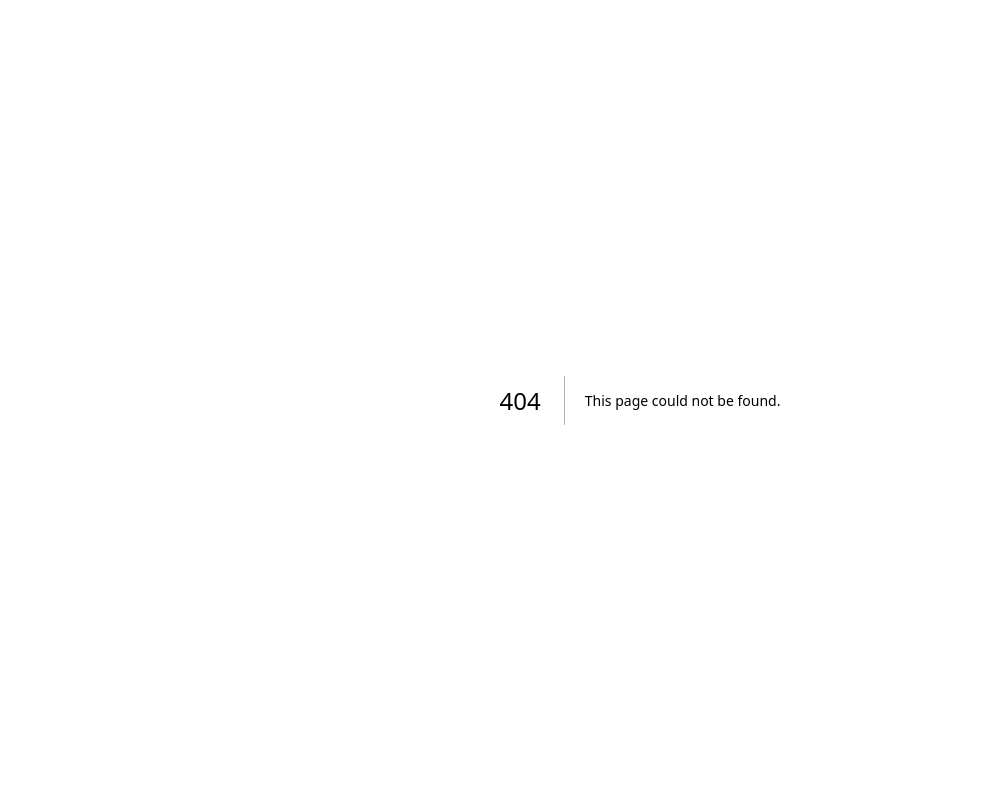
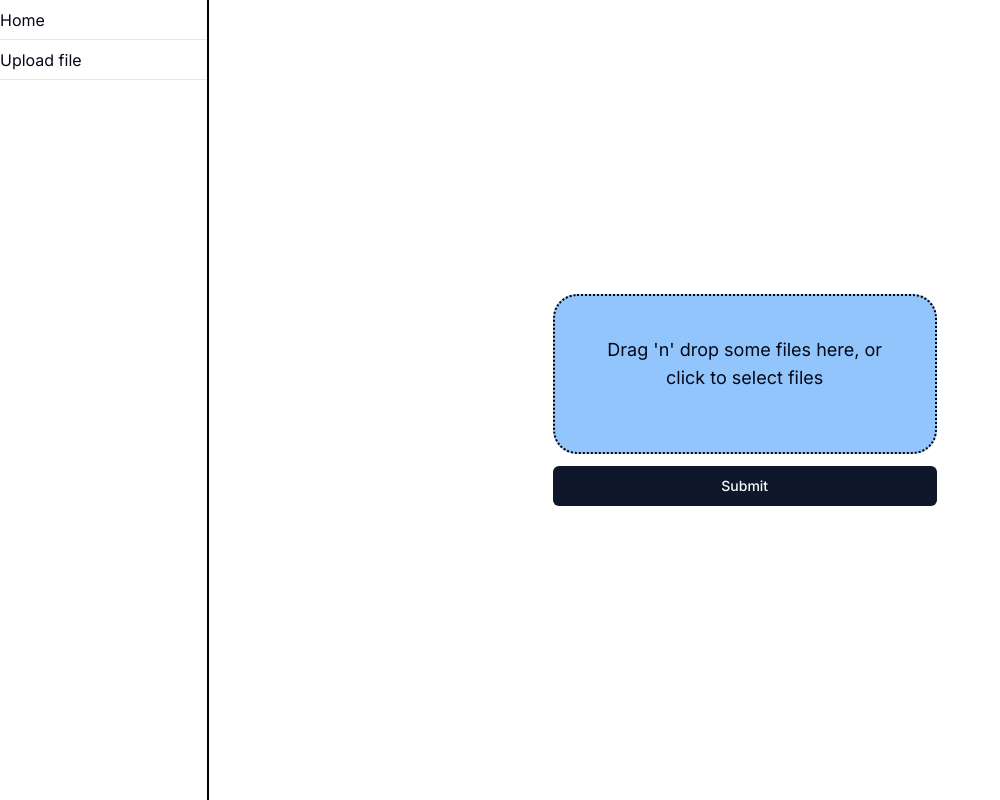
Before and after one commit to knhn1004/supahero-hackathon, a Next.js app: page /dashboard/upload in a window 1280 px wide. Before the commit this address had no page. Shown: the whole page, without its empty margins (0-1000 px from the left). Built offline with nearby package versions, Linux system fonts and the light colour scheme; no server answers.

Commit message:
structure

```diff
--- /dev/null
+++ b/app/dashboard/layout.tsx
@@ -0,0 +1,14 @@
+import Sidebar from "@/components/Sidebar";
+
+export default function RootLayout({
+  children,
+}: Readonly<{
+  children: React.ReactNode;
+}>) {
+  return (
+    <div className="flex h-screen w-screen">
+      <Sidebar />
+      {children}
+    </div>
+  );
+}
--- /dev/null
+++ b/app/dashboard/page.tsx
@@ -0,0 +1,18 @@
+import Dropzone from "@/components/Dropzone";
+import { Input } from "@/components/ui/input";
+import React from "react";
+
+const Page = () => {
+  return (
+    <div className="h-full w-full flex items-center justify-center">
+      <Input
+        className="w-[200px]"
+        disabled
+        type="email"
+        placeholder="Phone number"
+      />
+    </div>
+  );
+};
+
+export default Page;
--- /dev/null
+++ b/app/dashboard/upload/page.tsx
@@ -0,0 +1,12 @@
+import Dropzone from "@/components/Dropzone";
+import React from "react";
+
+const Page = () => {
+  return (
+    <div className="h-full w-full flex items-center justify-center">
+      <Dropzone />
+    </div>
+  );
+};
+
+export default Page;
--- a/app/layout.tsx
+++ b/app/layout.tsx
@@ -1,6 +1,8 @@
 import type { Metadata } from "next";
 import { Inter } from "next/font/google";
 import "./globals.css";
+import { UserProvider } from "../providers/User.provider";
+import Sidebar from "@/components/Sidebar";
 
 const inter = Inter({ subsets: ["latin"] });
 
@@ -16,7 +18,9 @@ export default function RootLayout({
 }>) {
   return (
     <html lang="en">
-      <body className={inter.className}>{children}</body>
+      <UserProvider>
+        <body className={inter.className}>{children}</body>
+      </UserProvider>
     </html>
   );
 }
--- a/app/page.tsx
+++ b/app/page.tsx
@@ -13,12 +13,12 @@ export default function Home() {
       const summary = await scrapeAndSummarize();
       console.log(summary[0]);
     };
-    getData();
+    // getData();
   }, []);
 
   return (
     <main className="h-screen w-screen flex items-center justify-center">
-      <Dropzone />
+      Main page
     </main>
   );
 }
--- a/components/Dropzone.tsx
+++ b/components/Dropzone.tsx
@@ -3,6 +3,7 @@
 import { useFile } from "@/hooks/supabase";
 import React, { useCallback, useState } from "react";
 import { useDropzone } from "react-dropzone";
+import { Button } from "@/components/ui/button";
 
 export default function Dropzone() {
   const { file, setFile, uploadFile } = useFile();
@@ -13,20 +14,27 @@ export default function Dropzone() {
 
   const { getRootProps, getInputProps, isDragActive } = useDropzone({ onDrop });
   return (
-    <div>
-      <div className="h-60 w-60 border-2 border-black" {...getRootProps()}>
+    <div className="flex flex-col">
+      <div
+        className="flex justify-center h-40 w-120 border-2 border-dotted border-black bg-blue-300 hover:bg-blue-400 rounded-3xl p-10 mb-3"
+        {...getRootProps()}
+      >
         <input {...getInputProps()} />
         {file?.name ? (
           <div>{file.name}</div>
         ) : isDragActive ? (
-          <p>Drop the files here ...</p>
+          <p className="text-lg w-[300px] text-center">
+            Drop the files here ...
+          </p>
         ) : (
-          <p>Drag 'n' drop some files here, or click to select files</p>
+          <p className="text-lg w-[300px] text-center">
+            Drag 'n' drop some files here, or click to select files
+          </p>
         )}
       </div>
-      <button className="border-2 border-black" onClick={uploadFile}>
-        submit
-      </button>
+      <Button variant="default" onClick={uploadFile}>
+        Submit
+      </Button>
     </div>
   );
 }
--- /dev/null
+++ b/components/Sidebar.tsx
@@ -0,0 +1,23 @@
+import Link from "next/link";
+import React from "react";
+
+const Sidebar = () => {
+  return (
+    <div className="h-full flex flex-col w-[250px] border-r-2 border-black">
+      <Link
+        className="h-10 flex items-center border-b-[1px]"
+        href={"/dashboard"}
+      >
+        Home
+      </Link>
+      <Link
+        className="h-10 flex items-center border-b-[1px]"
+        href={"/dashboard/upload"}
+      >
+        Upload file
+      </Link>
+    </div>
+  );
+};
+
+export default Sidebar;
--- a/hooks/supabase.tsx
+++ b/hooks/supabase.tsx
@@ -73,3 +73,5 @@ export const signIn = async ({
   }
   console.log(data);
 };
+
+export default supabase;
--- /dev/null
+++ b/providers/User.provider.jsx
@@ -0,0 +1,56 @@
+"use client";
+import supabase from "@/hooks/supabase";
+// UserContext.js
+import React, { createContext, useState, useContext, useEffect } from "react";
+// import { onAuthChange } from "../hooks/supabase";
+// Create a context
+const UserContext = createContext();
+
+// Create a provider component
+export const UserProvider = ({ children }) => {
+  const [user, setUser] = useState(null);
+  //   onAuthChange();
+
+  useEffect(() => {
+    const { data } = supabase.auth.onAuthStateChange((event, session) => {
+      console.log(event, session);
+
+      if (event === "INITIAL_SESSION") {
+        console.log("intial session");
+      } else if (event === "SIGNED_IN") {
+        console.log("signed in");
+        // handle sign in event
+      } else if (event === "SIGNED_OUT") {
+        console.log("signed out");
+        // handle sign out event
+      } else if (event === "PASSWORD_RECOVERY") {
+        // handle password recovery event
+      } else if (event === "TOKEN_REFRESHED") {
+        // handle token refreshed event
+      } else if (event === "USER_UPDATED") {
+        // handle user updated event
+      }
+    });
+    // call unsubscribe to remove the callback
+    data.subscription.unsubscribe();
+  }, []);
+
+  const login = (userData) => {
+    setUser(userData);
+  };
+
+  const logout = () => {
+    setUser(null);
+  };
+
+  return (
+    <UserContext.Provider value={{ user, login, logout }}>
+      {children}
+    </UserContext.Provider>
+  );
+};
+
+// Custom hook for using the user context
+export const useUser = () => {
+  return useContext(UserContext);
+};
```
